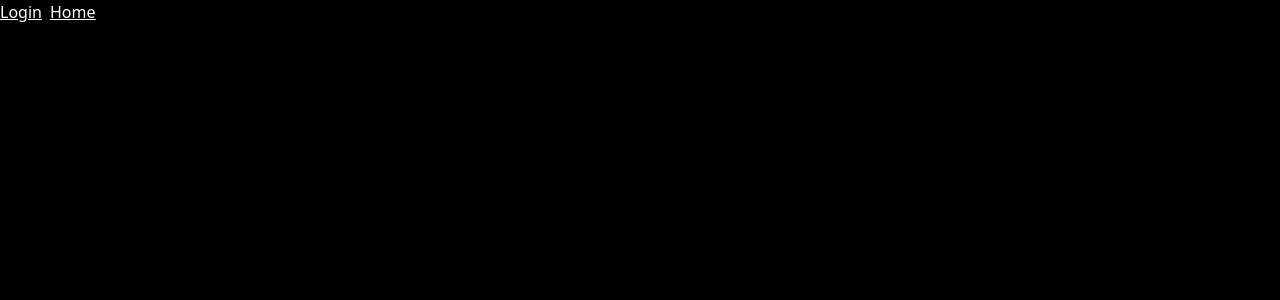
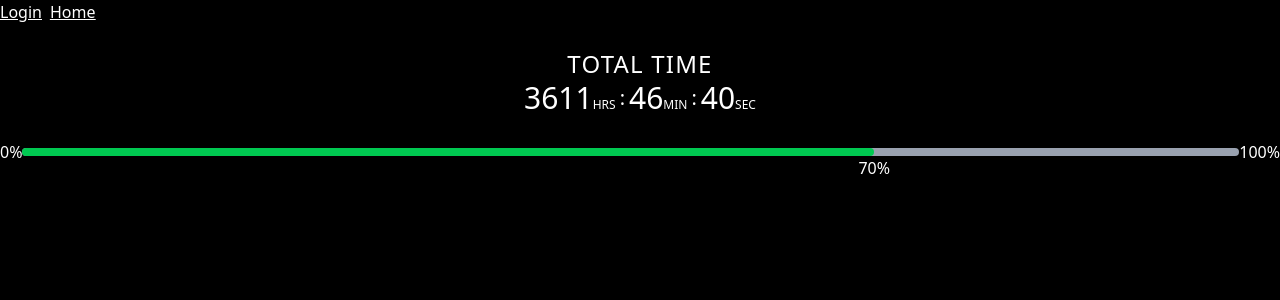
Before and after one commit to relextm19/VisualStudioCode-Time-Tracker, a Vue app in the folder app/frontend/site/: page /languages in a window 1280 px wide. Before the commit this address had no page. Shown: the top 300 px of the page. Built offline with nearby package versions, Linux system fonts and the light colour scheme.

Commit message:
progress bar added

```diff
--- a/app/frontend/site/src/Home.vue
+++ b/app/frontend/site/src/Home.vue
@@ -1,7 +1,5 @@
 <template>
-    <TotalTimeDisplay :total-time="13002400"></TotalTimeDisplay>
 </template>
 
 <script setup lang="ts">
-    import TotalTimeDisplay from './components/TotalTimeDisplay.vue';
 </script>
--- /dev/null
+++ b/app/frontend/site/src/Languages.vue
@@ -0,0 +1,9 @@
+<template>
+    <TotalTimeDisplay :total-time="13002400"></TotalTimeDisplay>
+    <ProgressBar :progress="70"></ProgressBar>
+</template>
+
+<script setup lang="ts">
+    import TotalTimeDisplay from './components/TotalTimeDisplay.vue';
+    import ProgressBar from './components/ProgressBar.vue';
+</script>
--- /dev/null
+++ b/app/frontend/site/src/components/ProgressBar.vue
@@ -0,0 +1,35 @@
+<template>
+    <div class="flex items-center w-full">
+        <span class="text-white">0%</span>
+        <div class="w-full bg-gray-400 rounded-full relative">
+            <div class="h-2 rounded-full"
+            :class="collor"
+            :style="{ width: `${progress}%` }">
+            </div>
+            <div class="absolute -translate-x-1/2"
+            :style="{ left: `${progress}%`}">
+                <span class="text-white"> {{ progress }}% </span>
+            </div>
+        </div>
+        <span class="text-white">100%</span>
+    </div>
+</template>
+<script setup lang="ts">
+    import { defineProps, ref } from 'vue';
+
+    const props = defineProps({
+        progress: {
+            type: Number,
+            required: true
+        }
+    });
+
+    const collor = ref('');
+    if (props.progress < 30) {
+        collor.value = 'bg-red-500';
+    } else if (props.progress >= 30 && props.progress < 70) {
+        collor.value = 'bg-yellow-500';
+    } else if (props.progress >= 70) {
+        collor.value = 'bg-green-500';
+    }
+</script>
--- a/app/frontend/site/src/router.ts
+++ b/app/frontend/site/src/router.ts
@@ -2,11 +2,13 @@ import { createRouter, createWebHistory } from 'vue-router';
 import Login from './Login.vue';
 import Home from './Home.vue';
 import Register from './Register.vue';
+import Languages from './Languages.vue';
 
 const routes = [
   { path: '/login', component: Login },
   { path: '/', component: Home },
   { path: '/register', component: Register },
+  { path: '/languages', component: Languages },
 ];
 
 const router = createRouter({
```
